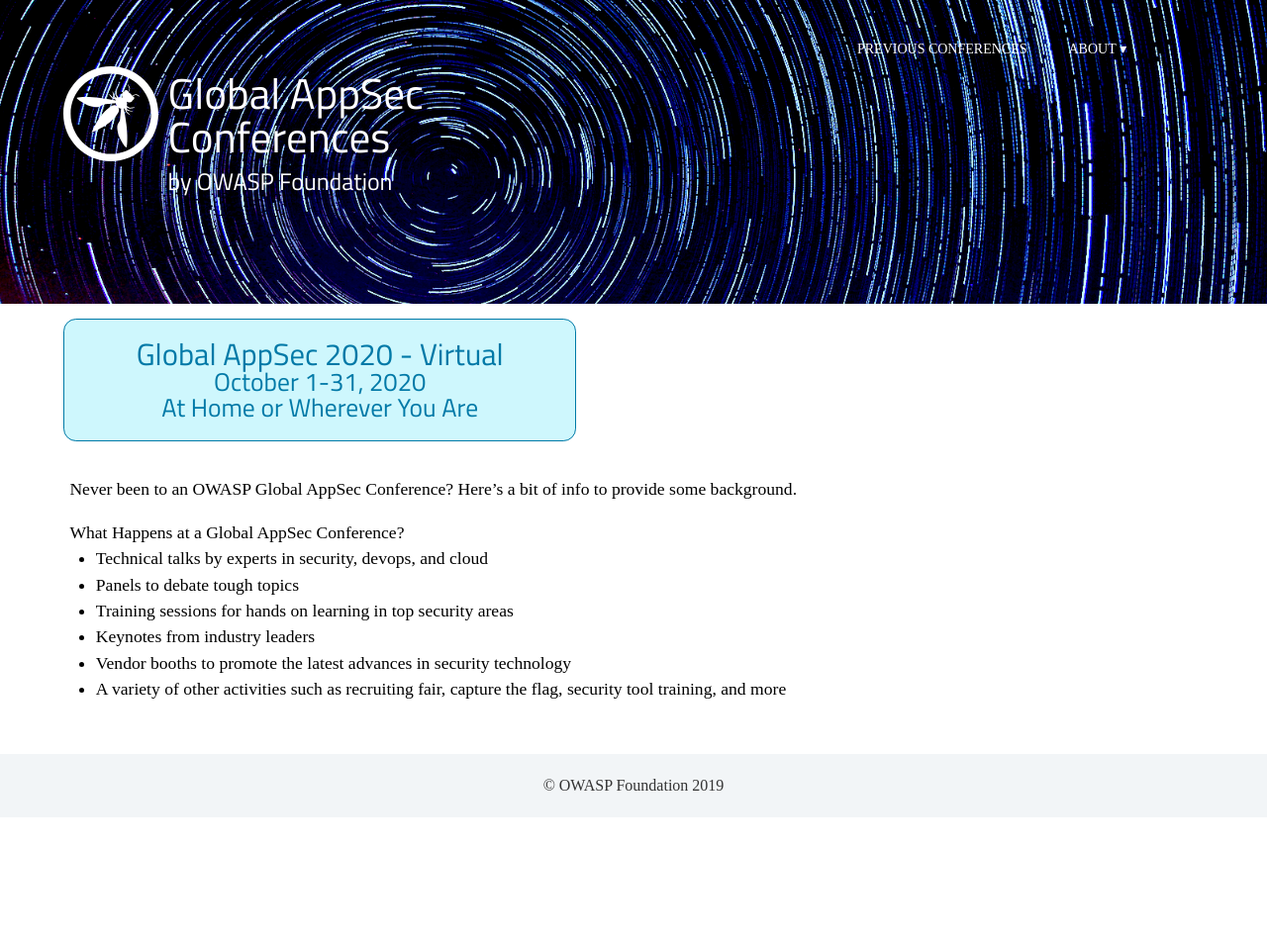
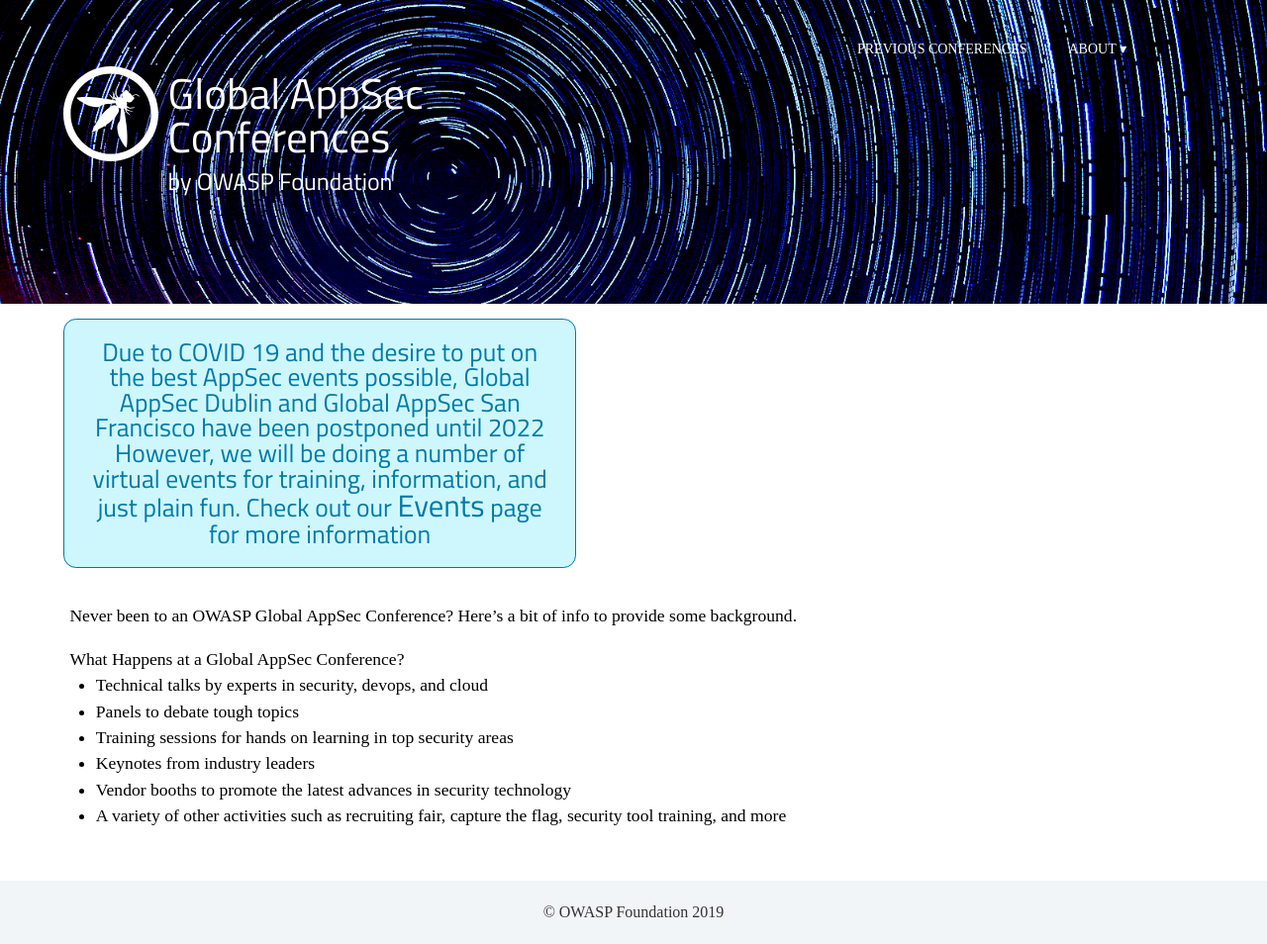
Before and after one commit to OWASP/GlobalAppSecHome, a Jekyll site: the page built from index.html, in a window 1280 px wide. Shown: the whole page at 99% size. Built offline with Jekyll 4.4.1, drawn with Linux system fonts in a browser that asks for light colours; some web fonts are replaced; before the commit the page ends 900 px from its top, so only the background shows below that.

Commit message:
Update index.html

```diff
--- a/index.html
+++ b/index.html
@@ -10,9 +10,8 @@
 
 	<div class="container">
 
-			<a href="https://events.bizzabo.com/OWASPGlobalAppSec">Global AppSec 2020 - Virtual</a>
-			<p>October 1-31, 2020<br>At Home or Wherever You Are</p>
-
+	    <p>Due to COVID 19 and the desire to put on the best AppSec events possible, Global AppSec Dublin and Global AppSec San Francisco have been postponed until 2022<p>
+            <p>However, we will be doing a number of virtual events for training, information, and just plain fun.  Check out our <a href="https://owasp.org/events/">Events</a> page for more information</p>
 	</div>
 
 </div>
```
